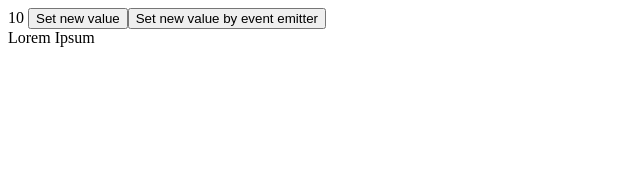
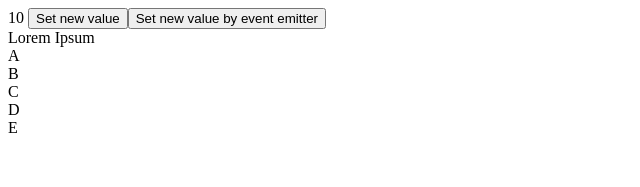
Before and after one commit to RafalG1991/angular-test-app, an Angular app: page / in a window 1280 px wide. Shown: the top 187 px of the page, without its empty margins (0-640 px from the left). Built offline with nearby package versions, Linux system fonts and the light colour scheme.

Commit message:
added ngFor directive

```diff
--- a/src/app/app.component.html
+++ b/src/app/app.component.html
@@ -1,2 +1,3 @@
 <app-parent />
 <div *ngIf="shouldBeVisible">Lorem Ipsum</div>
+<div *ngFor="let item of users">{{item}}</div>
--- a/src/app/app.component.ts
+++ b/src/app/app.component.ts
@@ -2,17 +2,17 @@ import { Component } from '@angular/core';
 import { RouterOutlet } from '@angular/router';
 import {HelloComponent} from "./hello/hello.component";
 import {ParentComponent} from "./parent/parent.component";
-import {NgIf} from "@angular/common";
+import {NgForOf, NgIf} from "@angular/common";
 
 @Component({
   selector: 'app-root',
   standalone: true,
-  imports: [RouterOutlet, HelloComponent, ParentComponent, NgIf],
+  imports: [RouterOutlet, HelloComponent, ParentComponent, NgIf, NgForOf],
   templateUrl: './app.component.html',
   styleUrl: './app.component.scss'
 })
 export class AppComponent {
   title = 'TestApp';
-  users: string[] = ['A', 'B', 'C'];
+  users: string[] = ['A', 'B', 'C', 'D', 'E'];
   shouldBeVisible=true;
 }
```
